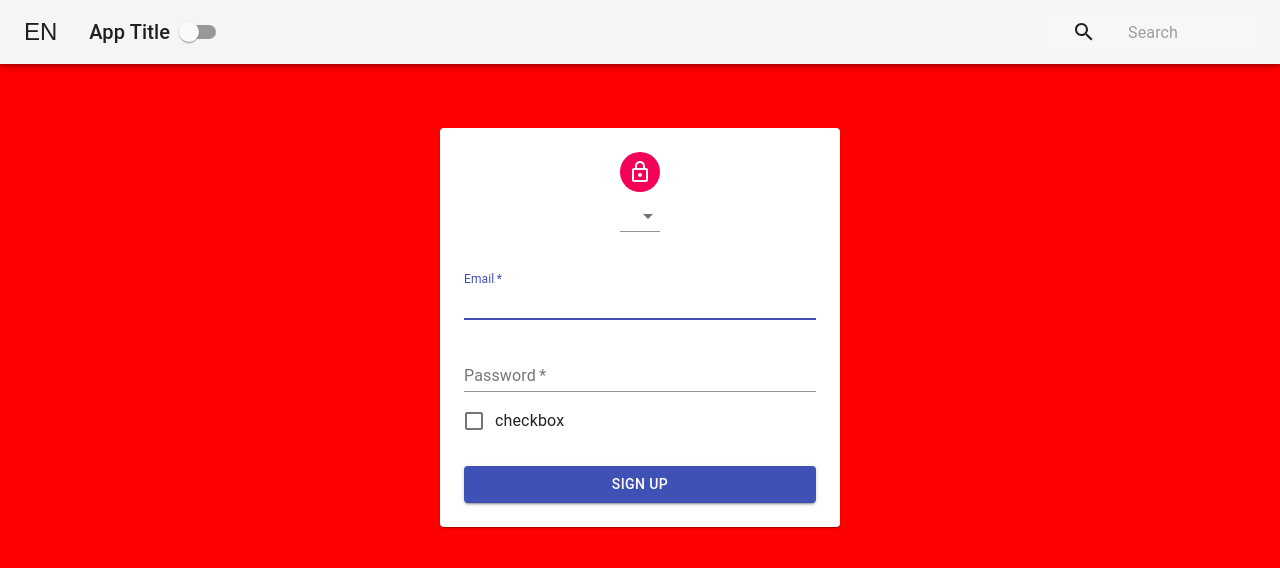
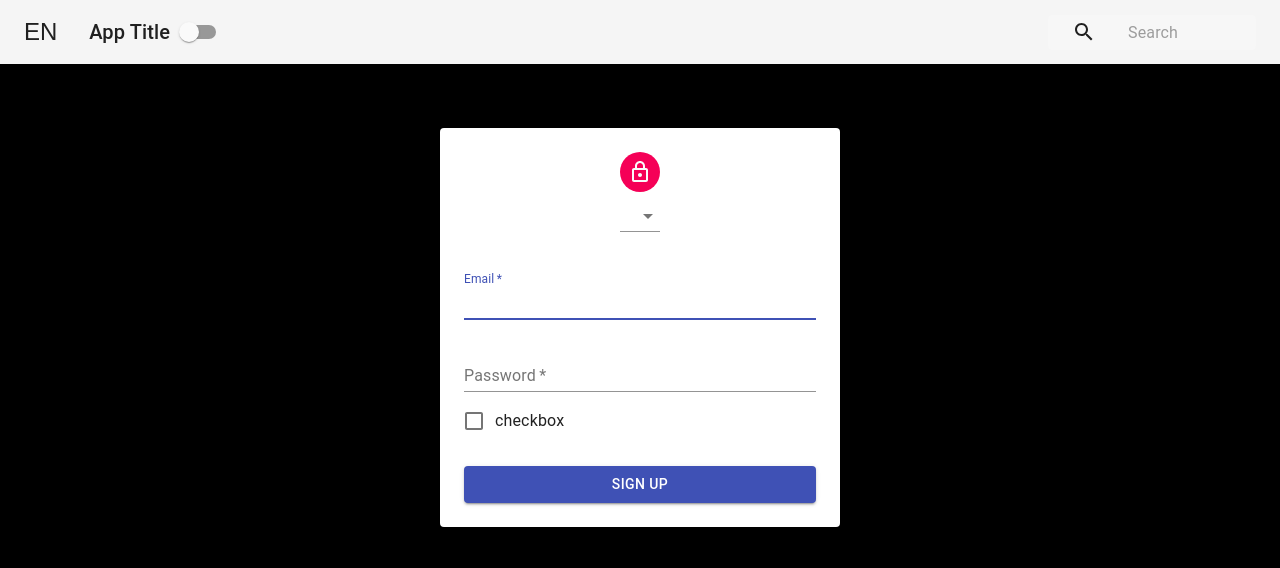
Before and after one commit to rafiurrafi/react-bootcamp, a React (Create React App) app: page / in a window 1280 px wide. Shown: the top 568 px of the page. Built offline with nearby package versions, Linux system fonts and the light colour scheme.

Commit message:
change behavior in pagecontent

```diff
--- a/src/pageContent.jsx
+++ b/src/pageContent.jsx
@@ -1,11 +1,15 @@
 import React, { Component } from "react";
-const styles = {
-  backgroundColor: "red",
-  width: "100%",
-  minHeight: "100vh",
-};
+import { ThemeContext } from "./contexts/ThemeContext";
+
 class PageContent extends Component {
+  static contextType = ThemeContext;
   render() {
+    const { isDarkMode } = this.context;
+    const styles = {
+      backgroundColor: isDarkMode ? "#000" : "#fff",
+      width: "100%",
+      minHeight: "100vh",
+    };
     return <div style={styles}>{this.props.children}</div>;
   }
 }
```
